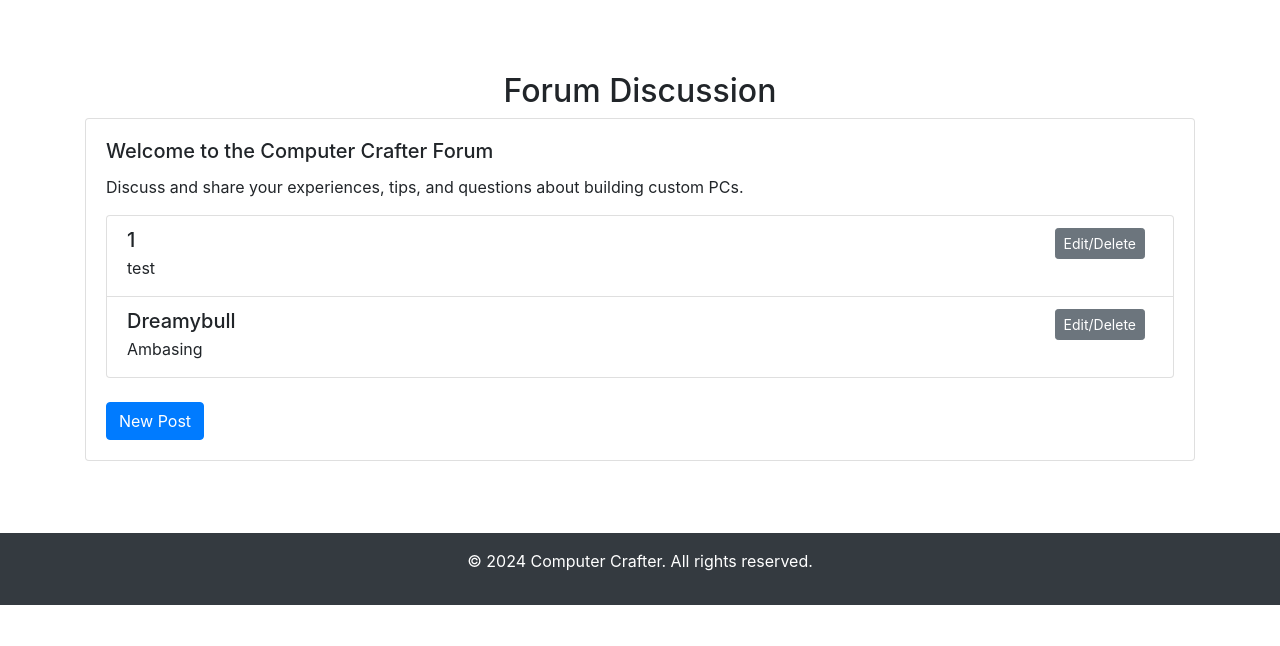
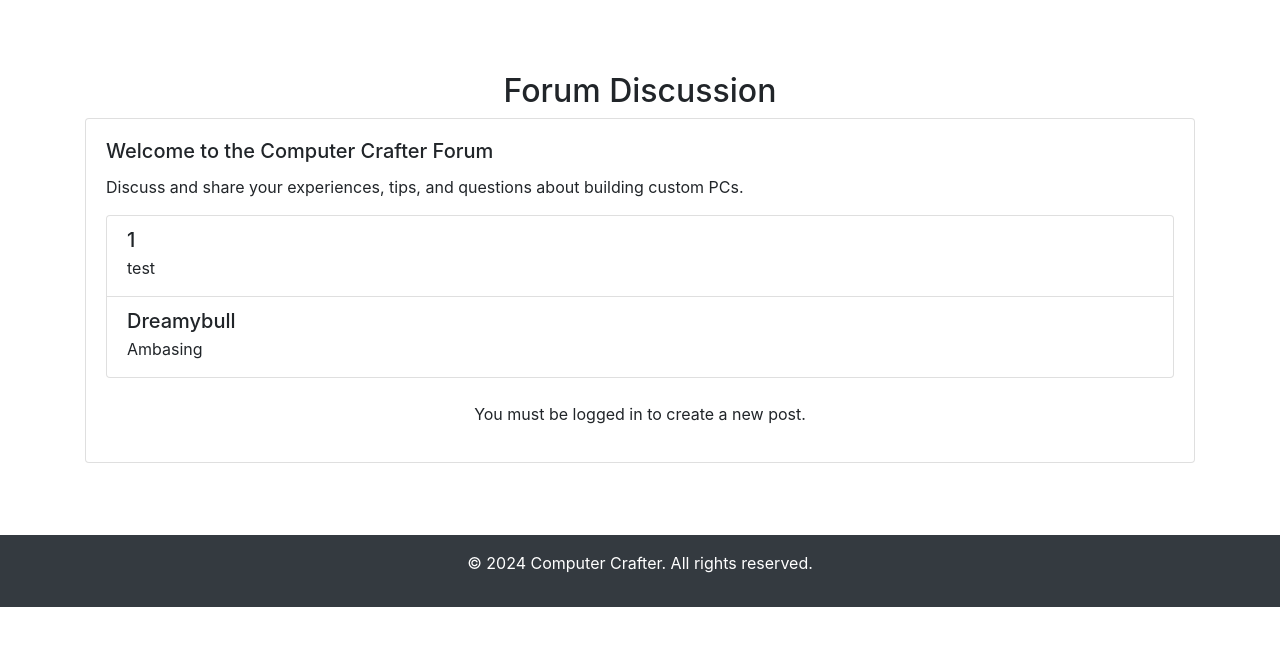
Before and after one commit to inotlusrabka/Project-Web, a PHP site: page /forum in a window 1280 px wide. Shown: the part 56-702 px from the top of the page. Run offline with PHP 8.4, Linux system fonts and the light colour scheme; data comes from the database, SQL or seed files in the repository.

Commit message:
Update index.php

```diff
--- a/forum/index.php
+++ b/forum/index.php
@@ -1,4 +1,5 @@
 <?php
+session_start();
 $servername = "localhost";
 $username = "root";
 $password = "";
@@ -22,12 +23,13 @@ $result = $conn->query($sql);
     <meta charset="UTF-8">
     <meta name="viewport" content="width=device-width, initial-scale=1.0">
     <title>CC - Computer Crafter Forum</title>
-    <!-- Bootstrap CSS -->
+    <!-- AOS CSS -->
+    <link href="https://cdn.jsdelivr.net/npm/aos@2.3.4/dist/aos.css" rel="stylesheet">
+
+    <!-- Bootstrap CSS and other styles -->
     <link href="https://stackpath.bootstrapcdn.com/bootstrap/4.5.2/css/bootstrap.min.css" rel="stylesheet">
     <link rel="stylesheet" href="styles.css">
     <link rel="stylesheet" href="https://cdnjs.cloudflare.com/ajax/libs/font-awesome/5.15.3/css/all.min.css">
-    <!-- AOS CSS -->
-    <link rel="stylesheet" href="https://cdn.jsdelivr.net/npm/aos@2.3.4/dist/aos.css" />
 </head>
 <body>
     <header>
@@ -54,27 +56,29 @@ $result = $conn->query($sql);
     </header>
 
     <main class="py-4">
-        <section id="forum" class="py-5" data-aos="fade-up">
+        <section id="forum" class="py-5">
             <div class="container">
-                <h2 class="text-center">Forum Discussion</h2>
+                <h2 class="text-center" data-aos="fade-up">Forum Discussion</h2>
                 <div class="card">
                     <div class="card-body">
-                        <h5 class="card-title">Welcome to the Computer Crafter Forum</h5>
-                        <p class="card-text">Discuss and share your experiences, tips, and questions about building custom PCs.</p>
+                        <h5 class="card-title" data-aos="fade-up">Welcome to the Computer Crafter Forum</h5>
+                        <p class="card-text" data-aos="fade-up">Discuss and share your experiences, tips, and questions about building custom PCs.</p>
                         <!-- Forum content -->
                         <div class="list-group">
                             <?php
                             if ($result->num_rows > 0) {
                                 while($row = $result->fetch_assoc()) {
-                                    echo '<div class="list-group-item">';
+                                    echo '<div class="list-group-item" data-aos="fade-right" data-aos-duration="1000">';
                                     echo '<div class="d-flex w-100 justify-content-between">';
                                     echo '<div>';
                                     echo '<h5 class="mb-1">' . htmlspecialchars($row["title"]) . '</h5>';
                                     echo '<p class="mb-1">' . htmlspecialchars($row["message"]) . '</p>';
                                     echo '</div>';
-                                    echo '<div>';
-                                    echo '<button class="btn btn-secondary btn-sm edit-btn mr-2" data-toggle="modal" data-target="#editDeletePostModal" data-id="' . $row["id"] . '" data-title="' . htmlspecialchars($row["title"]) . '" data-message="' . htmlspecialchars($row["message"]) . '">Edit/Delete</button>';
-                                    echo '</div>';
+                                    if (isset($_SESSION['username'])) {
+                                        echo '<div>';
+                                        echo '<button class="btn btn-secondary btn-sm edit-btn mr-2" data-toggle="modal" data-target="#editDeletePostModal" data-id="' . $row["id"] . '" data-title="' . htmlspecialchars($row["title"]) . '" data-message="' . htmlspecialchars($row["message"]) . '">Edit/Delete</button>';
+                                        echo '</div>';
+                                    }
                                     echo '</div>';
                                     echo '</div>';
                                 }
@@ -84,7 +88,13 @@ $result = $conn->query($sql);
                             ?>
                         </div>
                         <div class="mt-4">
-                            <button type="button" class="btn btn-primary" data-toggle="modal" data-target="#newPostModal">New Post</button>
+                            <?php
+                            if (isset($_SESSION['username'])) {
+                                echo '<button type="button" class="btn btn-primary" data-toggle="modal" data-target="#newPostModal">New Post</button>';
+                            } else {
+                                echo '<p class="text-center" data-aos="fade-up">You must be logged in to create a new post.</p>';
+                            }
+                            ?>
                         </div>
                     </div>
                 </div>
@@ -92,7 +102,7 @@ $result = $conn->query($sql);
         </section>
 
         <!-- New Post Modal -->
-        <div class="modal fade" id="newPostModal" tabindex="-1" aria-labelledby="newPostModalLabel" aria-hidden="true">
+        <div class="modal fade" id="newPostModal" tabindex="-1" aria-labelledby="newPostModalLabel" aria-hidden="true" data-aos="zoom-in">
             <div class="modal-dialog">
                 <div class="modal-content">
                     <div class="modal-header">
@@ -103,15 +113,21 @@ $result = $conn->query($sql);
                     </div>
                     <div class="modal-body">
                         <form action="post.php" method="POST">
-                            <div class="form-group">
-                                <label for="post-title">Title</label>
-                                <input type="text" class="form-control" id="post-title" name="post-title" placeholder="Enter post title">
-                            </div>
-                            <div class="form-group">
-                                <label for="post-content">Content</label>
-                                <textarea class="form-control" id="post-content" name="post-content" rows="3" placeholder="Enter post content"></textarea>
-                            </div>
-                            <button type="submit" class="btn btn-primary">Submit</button>
+                            <?php
+                            if (isset($_SESSION['username'])) {
+                                echo '<div class="form-group">';
+                                echo '<label for="post-title">Title</label>';
+                                echo '<input type="text" class="form-control" id="post-title" name="post-title" placeholder="Enter post title">';
+                                echo '</div>';
+                                echo '<div class="form-group">';
+                                echo '<label for="post-content">Content</label>';
+                                echo '<textarea class="form-control" id="post-content" name="post-content" rows="3" placeholder="Enter post content"></textarea>';
+                                echo '</div>';
+                                echo '<button type="submit" class="btn btn-primary">Submit</button>';
+                            } else {
+                                echo '<p class="text-center">You must be logged in to create a new post.</p>';
+                            }
+                            ?>
                         </form>
                     </div>
                 </div>
@@ -130,17 +146,23 @@ $result = $conn->query($sql);
                     </div>
                     <div class="modal-body">
                         <form id="editDeletePostForm" action="edit_delete_post.php" method="POST">
-                            <input type="hidden" id="edit-delete-post-id" name="post-id">
-                            <div class="form-group">
-                                <label for="edit-delete-post-title">Title</label>
-                                <input type="text" class="form-control" id="edit-delete-post-title" name="post-title" placeholder="Enter post title">
-                            </div>
-                            <div class="form-group">
-                                <label for="edit-delete-post-content">Content</label>
-                                <textarea class="form-control" id="edit-delete-post-content" name="post-content" rows="3" placeholder="Enter post content"></textarea>
-                            </div>
-                            <button type="submit" name="action" value="edit" class="btn btn-primary">Save Changes</button>
-                            <button type="submit" name="action" value="delete" class="btn btn-danger">Delete Post</button>
+                            <?php
+                            if (isset($_SESSION['username'])) {
+                                echo '<input type="hidden" id="edit-delete-post-id" name="post-id">';
+                                echo '<div class="form-group">';
+                                echo '<label for="edit-delete-post-title">Title</label>';
+                                echo '<input type="text" class="form-control" id="edit-delete-post-title" name="post-title" placeholder="Enter post title">';
+                                echo '</div>';
+                                echo '<div class="form-group">';
+                                echo '<label for="edit-delete-post-content">Content</label>';
+                                echo '<textarea class="form-control" id="edit-delete-post-content" name="post-content" rows="3" placeholder="Enter post content"></textarea>';
+                                echo '</div>';
+                                echo '<button type="submit" name="action" value="edit" class="btn btn-primary">Save Changes</button>';
+                                echo '<button type="submit" name="action" value="delete" class="btn btn-danger">Delete Post</button>';
+                            } else {
+                                echo '<p class="text-center">You must be logged in to edit or delete a post.</p>';
+                            }
+                            ?>
                         </form>
                     </div>
                 </div>
@@ -155,32 +177,17 @@ $result = $conn->query($sql);
         </div>
     </footer>
 
-    <!-- Bootstrap JS and dependencies -->
+    <!-- Bootstrap JS and other scripts -->
     <script src="https://code.jquery.com/jquery-3.5.1.slim.min.js"></script>
     <script src="https://cdn.jsdelivr.net/npm/@popperjs/core@2.9.3/dist/umd/popper.min.js"></script>
     <script src="https://stackpath.bootstrapcdn.com/bootstrap/4.5.2/js/bootstrap.min.js"></script>
-    <!-- AOS JS -->
+
+    <!-- AOS Library -->
     <script src="https://cdn.jsdelivr.net/npm/aos@2.3.4/dist/aos.js"></script>
+
+    <!-- Initialize AOS -->
     <script>
         AOS.init();
     </script>
-
-    <script>
-        $('#editDeletePostModal').on('show.bs.modal', function (event) {
-            var button = $(event.relatedTarget);
-            var id = button.data('id');
-            var title = button.data('title');
-            var message = button.data('message');
-
-            var modal = $(this);
-            modal.find('#edit-delete-post-id').val(id);
-            modal.find('#edit-delete-post-title').val(title);
-            modal.find('#edit-delete-post-content').val(message);
-        });
-    </script>
 </body>
 </html>
-
-<?php
-$conn->close();
-?>
```
